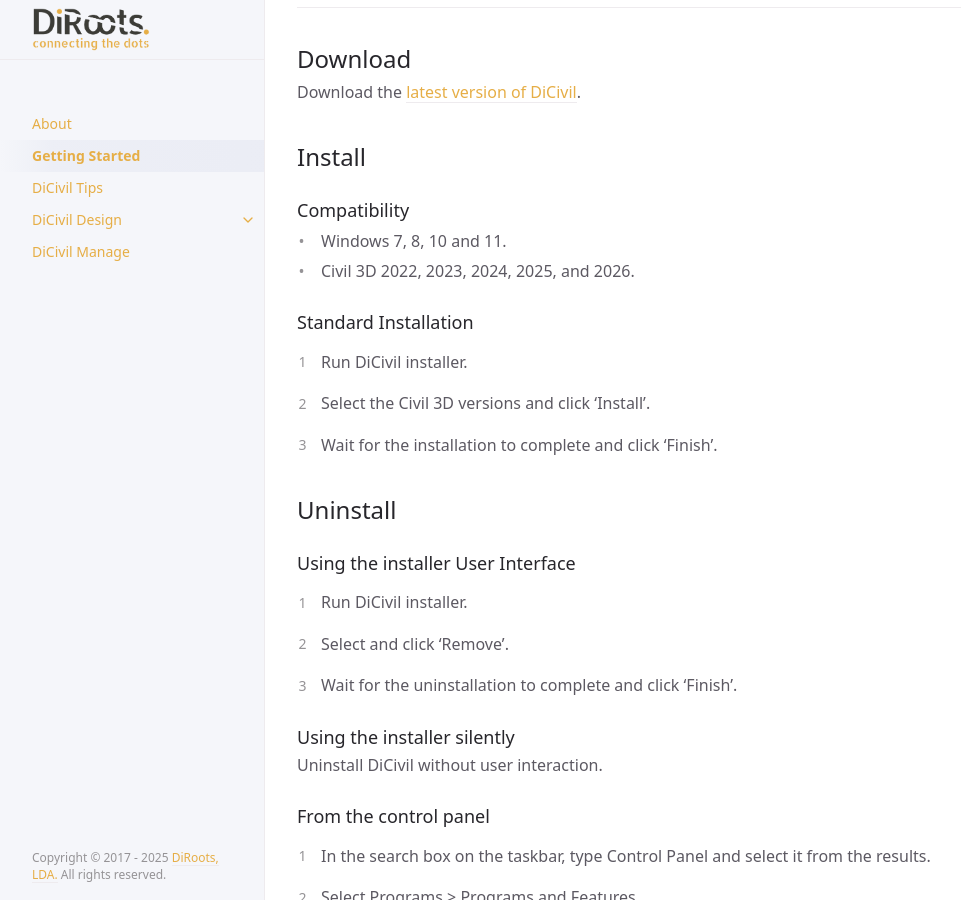
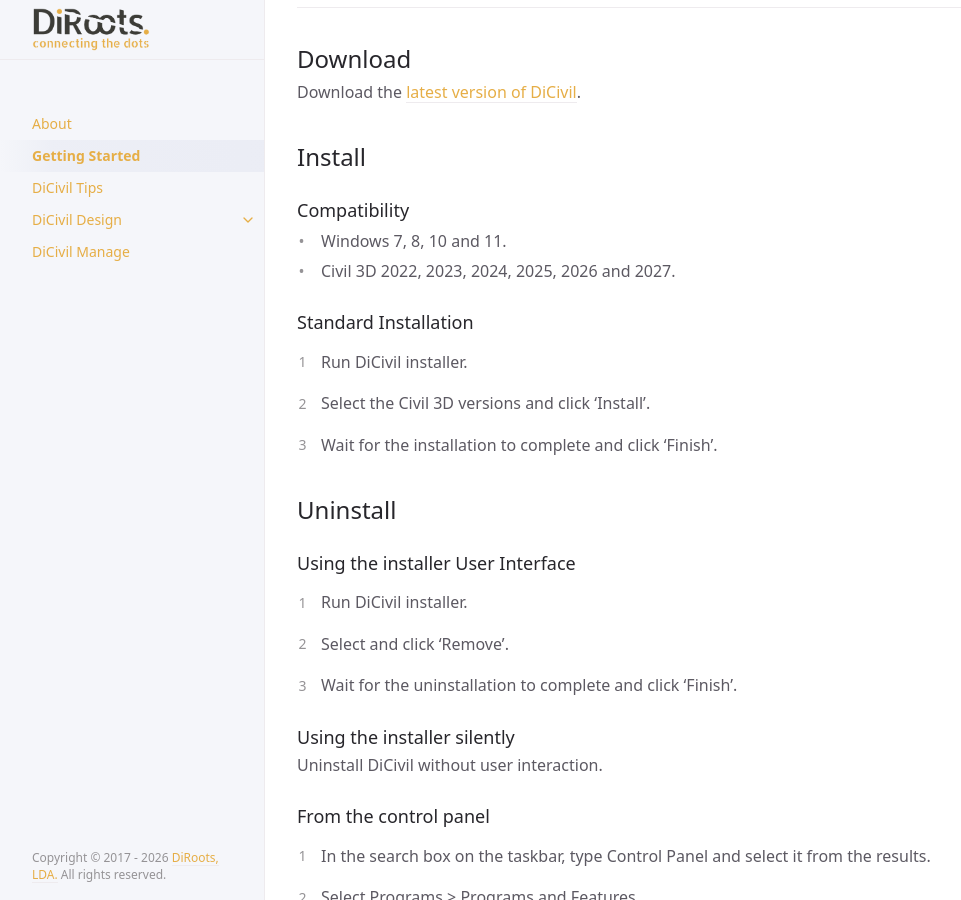
Before and after one commit to DiRoots-Limited/DiRoots.DiCivil.Design.Releases, a Jekyll site: the page built from docs/getting-started.md, in a window 1280 px wide and 900 px high, scrolled down 600 px. Shown: the whole window, without its empty margins (107-1068 px from the left). Built offline with Jekyll 4.4.1, drawn with Linux system fonts in a browser that asks for light colours.

Commit message:
update: year update

```diff
--- a/_layouts/default.html
+++ b/_layouts/default.html
@@ -66,7 +66,7 @@ layout: table_wrappers
       {% endif %}
     </nav>
     <footer class="site-footer">
-      Copyright &copy; 2017 - 2025 <a href="https://diroots.com">DiRoots, LDA.</a> All rights reserved.
+      Copyright &copy; 2017 - 2026 <a href="https://diroots.com">DiRoots, LDA.</a> All rights reserved.
     </footer>
   </div>
   <div class="main" id="top">
--- a/docs/getting-started.md
+++ b/docs/getting-started.md
@@ -30,7 +30,7 @@ Download the [latest version of DiCivil](https://diroots.com/civil3d-plugins/dic
 
 ### Compatibility
 - Windows 7, 8, 10 and 11.
-- Civil 3D 2022, 2023, 2024, 2025, and 2026.
+- Civil 3D 2022, 2023, 2024, 2025, 2026 and 2027.
 
 ### Standard Installation
 
```
